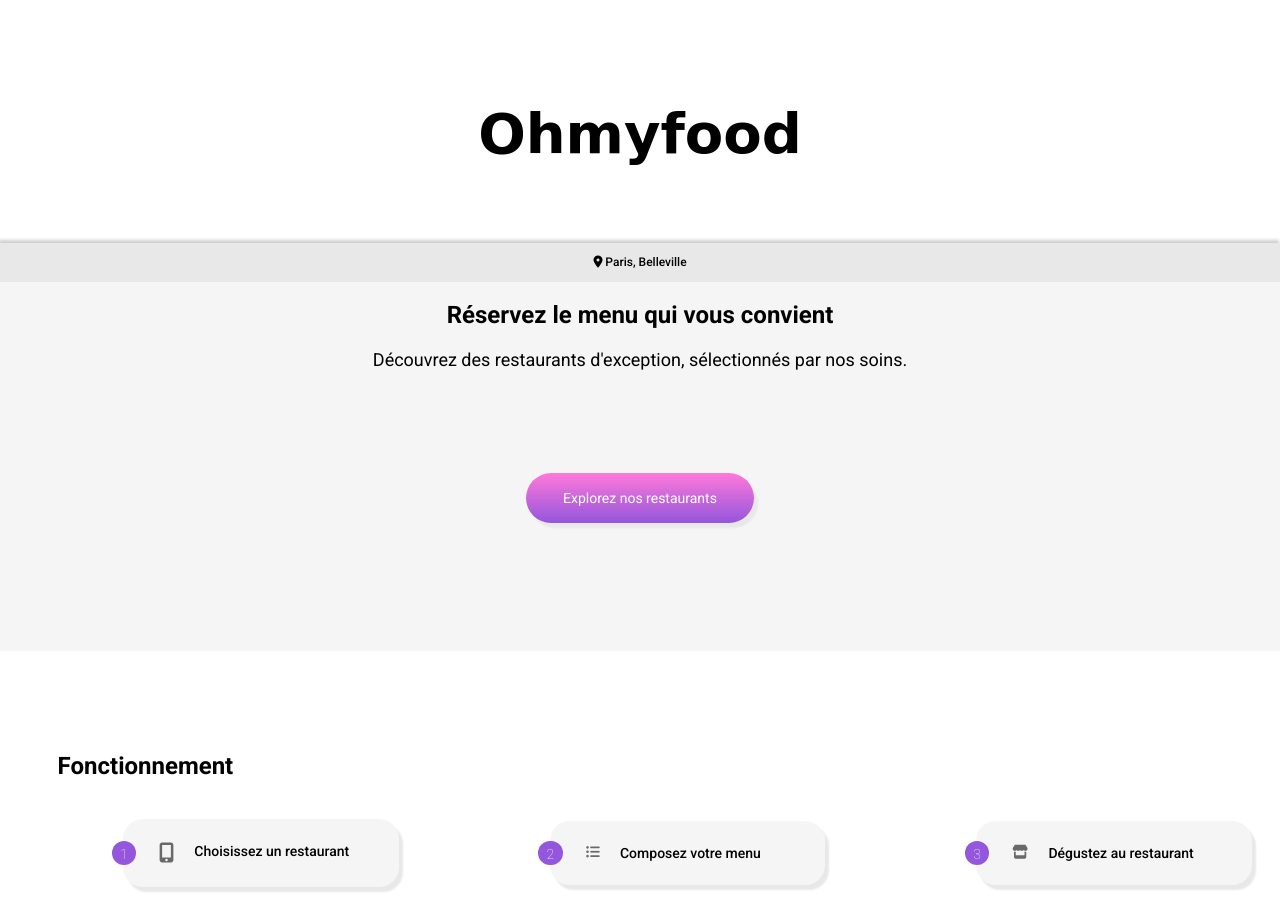
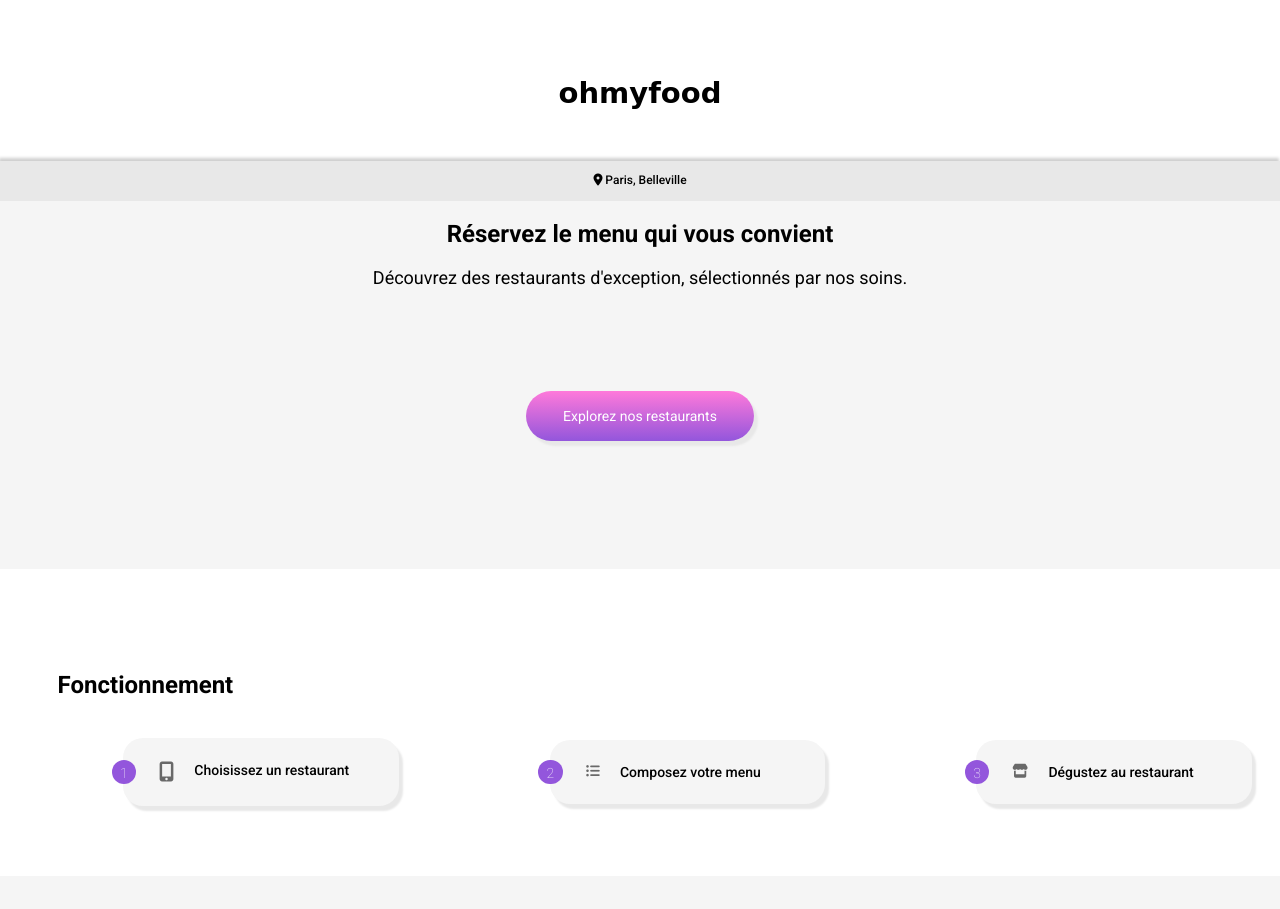
Before and after one commit to LilouCode/LisaLox_3_10112021, a website: page index.html in a window 1280 px wide. Shown: the top 909 px of the page. Drawn offline with nearby package versions, Linux system fonts and the light colour scheme; a web font is replaced by a local one.

Commit message:
Section .heading: adjustements

```diff
--- a/index.html
+++ b/index.html
@@ -22,7 +22,7 @@
     </div>
 
     <header class="header">
-      <h1 class="logo">Ohmyfood</h1>
+      <h1 class="logo">ohmyfood</h1>
     </header>
     <main class="main">
       <section class="wrapper local">
--- a/sass/base/_typography.scss
+++ b/sass/base/_typography.scss
@@ -11,18 +11,16 @@ header{
     }
 }
 
-h1 {
-    font-family: $font-brand;
-    font-size: 25px;
-}
-
 .heading{
     @include section-title;
     &--center{
         padding-left: 0%;
     }
 }
-
+.logo{
+    font-size: 29px;
+    font-family: $font-brand;
+}
 .item{
     font-size: 16px;
     font-weight: 500;
--- a/sass/components/_logo.scss
+++ /dev/null
@@ -1,4 +0,0 @@
-.logo {
-    margin-bottom: 1%;
-    padding: 5%;
-  }
--- a/sass/layout/_sections.scss
+++ b/sass/layout/_sections.scss
@@ -1,3 +1,8 @@
+.logo {
+  margin-top: 6%;
+  margin-bottom: 4%;
+}
+
 .local{
   @include shadow-top;
 }
```
Also changed, not shown: public/css/style.css, 1 other file.
